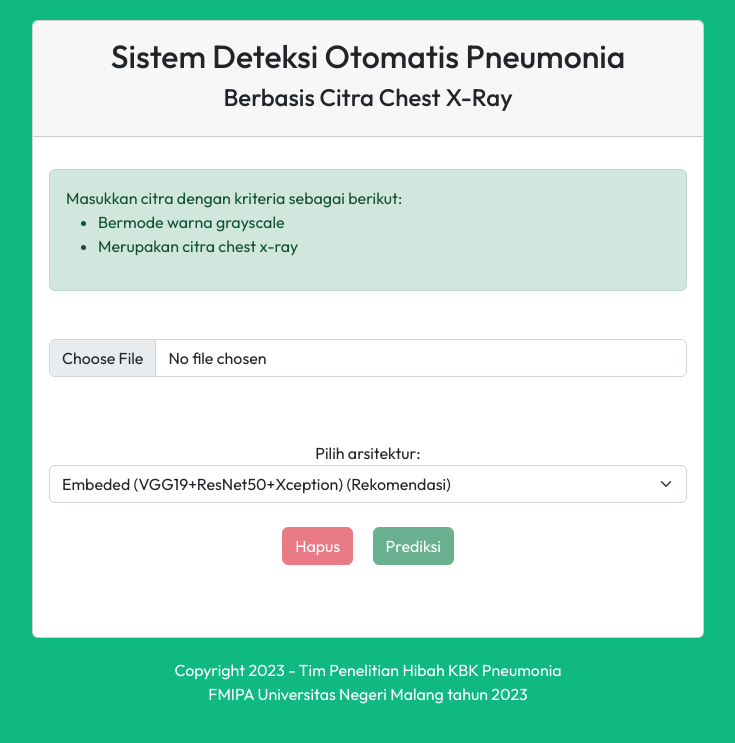
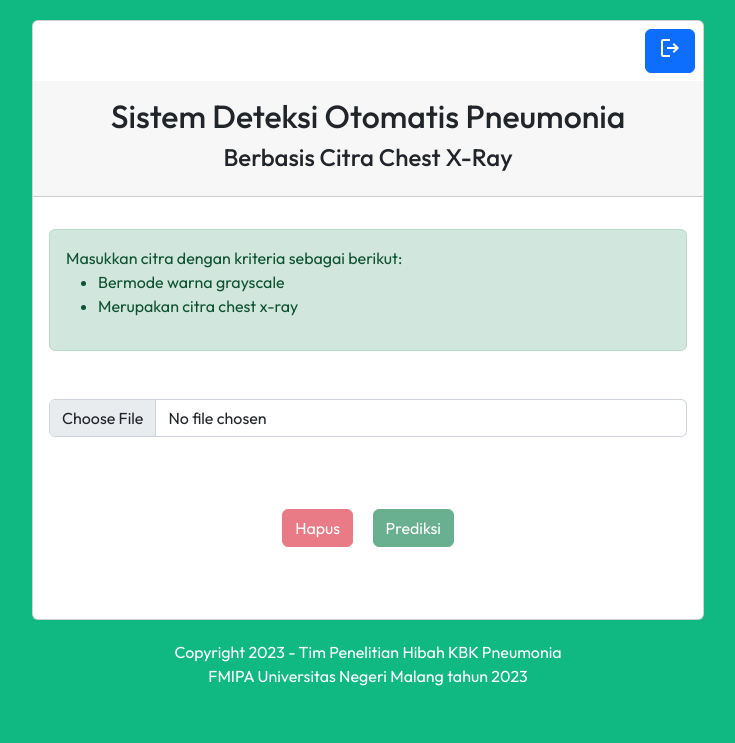
Before and after one commit to anjarmath/sistem-deteksi, a Flask app: page /pneumonia in a window 1280 px wide. Shown: the top 743 px of the page, without its empty margins (272-1007 px from the left). Run offline with Flask 3, Linux system fonts and the light colour scheme; some libraries are stand-ins or nearby versions.

Commit message:
finalization

```diff
--- a/app.py
+++ b/app.py
@@ -73,7 +73,10 @@ def predict(service):
         skor = np.max(prediksi)
         classes = np.argmax(prediksi)
         if skor > 0.9:
-            hasil = target_names_c19[classes]
+            if (service == 'c19'):
+                hasil = target_names_c19[classes]
+            else:
+                hasil = target_names_pneumonia[classes]
         else:
             hasil='Tidak terdeteksi apapun, periksa gambar Anda'
     else:
--- a/templates/pneumonia/index.html
+++ b/templates/pneumonia/index.html
@@ -5,9 +5,12 @@
     <meta http-equiv="X-UA-Compatible" content="IE=edge">
     <meta name="viewport" content="width=device-width, initial-scale=1.0">
     <link rel="stylesheet" href="https://cdn.jsdelivr.net/npm/bootstrap@5.2.0-beta1/dist/css/bootstrap.min.css">
+
     <link rel="preconnect" href="https://fonts.googleapis.com">
-<link rel="preconnect" href="https://fonts.gstatic.com" crossorigin>
-<link href="https://fonts.googleapis.com/css2?family=Outfit:wght@300;400;500;600;700&display=swap" rel="stylesheet">
+    <link rel="stylesheet" href="https://fonts.googleapis.com/css2?family=Material+Symbols+Outlined:opsz,wght,FILL,GRAD@48,400,0,0" />
+    <link rel="preconnect" href="https://fonts.gstatic.com" crossorigin>
+
+    <link href="https://fonts.googleapis.com/css2?family=Outfit:wght@300;400;500;600;700&display=swap" rel="stylesheet">
     <title>Pneumonia X-Ray Detection</title>
     <style>
         body {
@@ -49,12 +52,18 @@
             width: 100%;
         }
 
+        .btn-primary {
+            width: fit-content;
+            margin-left: auto;
+        }
+
     </style>
 </head>
 <body>
     <div class="isi-container">
         <div class="container card-container text-center">
             <div class="card">
+                <a class="btn btn-primary" href="/"><i class="material-symbols-outlined">logout</i></a>
                 <div class="card-header mb-3 pt-3 pb-3">
                     <h2>Sistem Deteksi Otomatis Pneumonia</h2>
                     <h4>Berbasis Citra Chest X-Ray</h4>
@@ -76,12 +85,13 @@
                                     src=".{{ url_for('send_uploaded_image', fileimg=img) }}"
                                 />
                             {% endif %}
-                            <label for="architecture">Pilih arsitektur:</label>
-                            <select class="form-select mb-3" name="architecture" aria-label="Default select example" required>
-                                <option value="ensemble_vgg_resnet_xcep" selected>Embeded (VGG19+ResNet50+Xception) (Rekomendasi)</option>
-                                <option value="resnet">ResNet50</option>
-                                <option value="vit">ViT</option>
-                            </select>
+
+                            <div style="display: none;">
+                                <label for="architecture">Pilih arsitektur:</label>
+                                <select class="form-select mb-3" name="architecture" aria-label="Default select example" required>
+                                    <option value="resnet" selected>ResNet 50</option>
+                                </select>
+                            </div>
 
                             <div>
                                 <button disabled id="clearbtn" class="btn btn-danger" onclick="clearImage();">Hapus</button>
```
Also changed, not shown: templates/c19/index.html (+15 -4 lines), img/init.jpeg (deleted).
